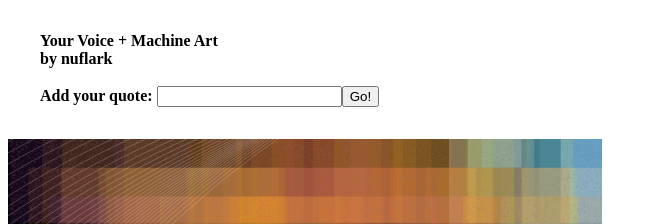
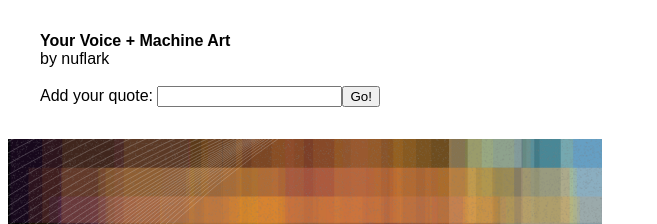
Before and after one commit to karlfun/karlfun.github.io, a Jekyll site: the page plaidintherain/index.html, which Jekyll copies as it is, in a window 1280 px wide. Shown: the top 224 px of the page, without its empty margins (0-657 px from the left). Built offline with Jekyll 4.4.1, drawn with Linux system fonts in a browser that asks for light colours.

Commit message:
sans-serif fonts for the whole page

```diff
--- a/plaidintherain/index.html
+++ b/plaidintherain/index.html
@@ -4,6 +4,9 @@
 <head>
 <title>Your Voice + Machine Art | by nuflark</title>
   <style>
+    html,body{
+      font-family:Arial, sans-serif;
+    }
     #inputbox{
       margin:2em;
     }
@@ -13,7 +16,7 @@
 <body>
 
 <div id="inputbox">
-<strong>Your Voice + Machine Art<strong><br />
+<strong>Your Voice + Machine Art</strong><br />
 by nuflark <br /><br />
   Add your quote: <input type="text" id="val"><button onclick="go(val.value)">Go!</button>
 </div>
```
